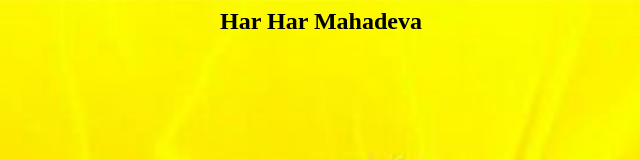
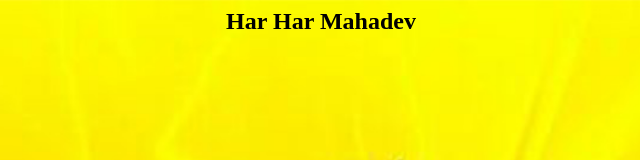
Before and after one commit to Akki055/PRT, a plain HTML site: page index.html in a window 1280 px wide. Shown: the top 160 px of the page, 319-959 px from the left. Drawn offline with Linux system fonts and the light colour scheme; files whose address does not match are found by name.

Commit message:
Update index.html

```diff
--- a/index.html
+++ b/index.html
@@ -3,6 +3,6 @@
 <title> Intellipaat </title>
 </head>
 <body style = "background-image:url('images/mahadev.jpg'); background-size: 100%">
-<h2 ALIGN=CENTER>Har Har Mahadeva </h2>
+<h2 ALIGN=CENTER>Har Har Mahadev </h2>
 </body>
 </html>
```
